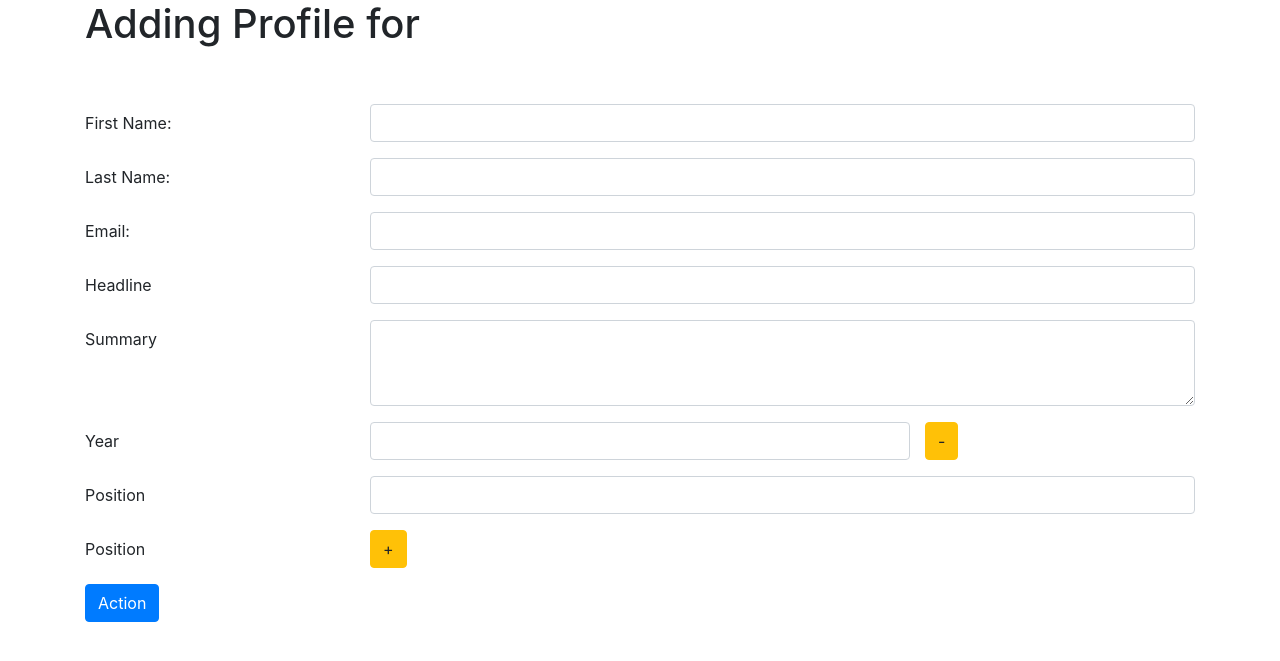
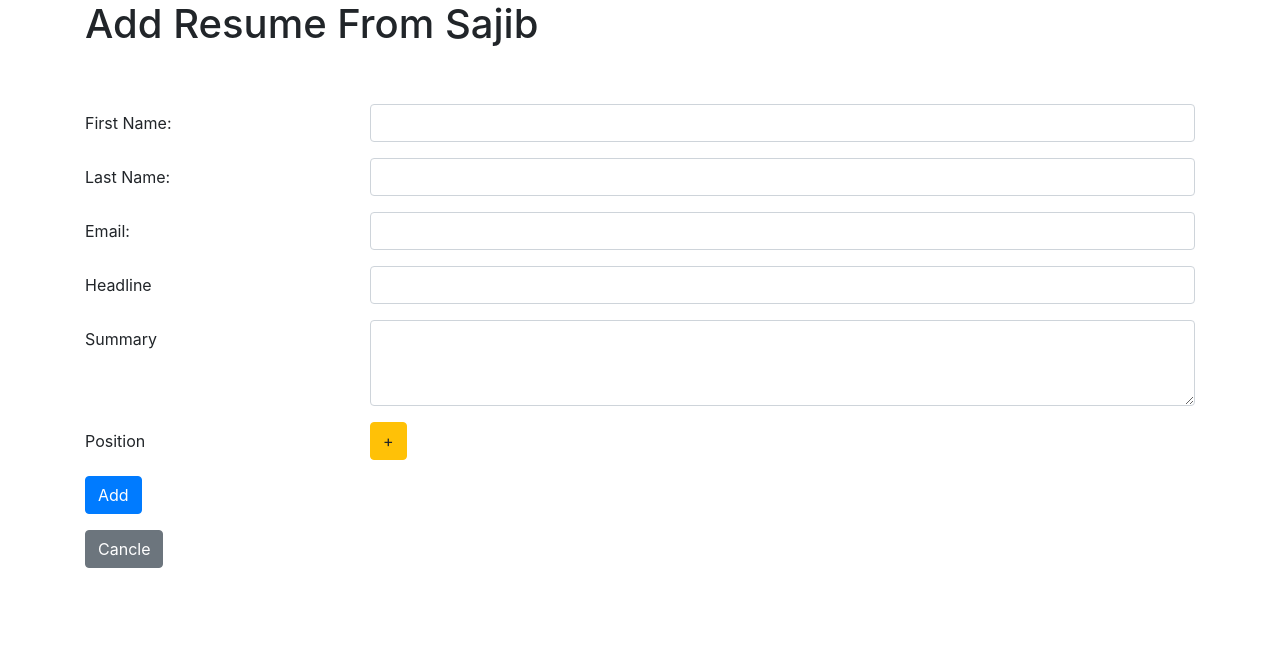
Before and after one commit to sajibAdhi/wa4e, a PHP site: page /add.php in a window 1280 px wide. Shown: the top 661 px of the page. Run offline with PHP 8.4, Linux system fonts and the light colour scheme.

Commit message:
jjj w3 assingment  -> Add

```diff
--- /dev/null
+++ b/JJJ/w3_assingment/Model/addModel.php
@@ -0,0 +1,76 @@
+<?php
+require_once "baseModel.php";
+
+/// Insertion
+if (
+    isset($_POST['first_name']) &&
+    isset($_POST['last_name']) &&
+    isset($_POST['email']) &&
+    isset($_POST['headline']) &&
+    isset($_POST['summary'])
+) {
+
+    $fn = $_POST['first_name'];
+    $ln = $_POST['last_name'];
+    $em = $_POST['email'];
+    $hl = $_POST['headline'];
+    $su = $_POST['summary'];
+
+    $msg = validateProfile();
+
+    if (is_string($msg)) {
+        $_SESSION['error'] = $msg;
+        header("Location: add.php");
+        return;
+    }
+
+    /// Insert Query
+    $prepare = $pdo->prepare('INSERT INTO Profile (user_id, first_name, last_name, email, headline, summary)
+                    VALUES ( :uid, :fn, :ln, :em, :he, :su)');
+
+    /// Execute Query
+    $success = $prepare->execute(array(
+        ':uid' => $_SESSION['user'],
+        ':fn' => $fn,
+        ':ln' => $ln,
+        ':em' => $em,
+        ':he' => $hl,
+        ':su' => $su
+    ));
+
+    /// If DATA Insertion seccessful then incert Position
+    if ($success != false) {
+
+        $profile_id = $pdo->lastInsertId();
+        $rank = 1;
+        for($i=1; $i<=9; $i++){
+            if( !isset($_POST['year'.$i])) continue;
+            if( !isset($_POST['position'.$i])) continue;
+
+            $year = $_POST['year'.$i];
+            $post = $_POST['position'.$i];
+
+            $insertSql = "INSERT INTO position (profile_id, rank, year, description) VALUES (:pid, :r, :y, :d)";
+            $prepare = $pdo->prepare($insertSql);
+            $execute = $prepare->execute(array(
+                ':pid' => $profile_id,
+                ':r' => $rank,
+                ':y' => $year,
+                ':d' => $post,
+            ));
+
+            $rank++;
+        }
+
+        $_SESSION['success'] = " Record added";
+        header("Location: index.php");
+        return;
+    } else {
+
+        $_SESSION['error'] = "Record Inserted Failed";
+    }
+
+
+    header("Location: add.php");
+    return;
+}
--- a/JJJ/w3_assingment/add.php
+++ b/JJJ/w3_assingment/add.php
@@ -1,3 +1,4 @@
+<?php require_once"Model/addModel.php"; ?>
 <!DOCTYPE html>
 <html lang="en">
 
@@ -11,10 +12,10 @@
 
 <body>
     <div class="container">
-        <h1>Adding Profile for <?= empty($_SESSION['user']) ? '' : $_SESSION['user'] ?></h1>
+        <h1>Add Resume From Sajib</h1>
         <br>
         <br>
-        <form>
+        <form method="POST">
             <!-- First Name -->
             <div class="form-group row">
                 <label for="first_name" class="col-md-3 col-form-label">First Name:</label>
@@ -51,22 +52,8 @@
                 </div>
             </div>
             <!-- New  Positions -->
-            <div class="newPositions">
-                <div id="position">
-                    <div class="form-group row">
-                        <label class="col-md-3 col-form-label">Year</label>
-                        <div class="col-md-6">
-                            <input type="text" class="form-control" name="year">
-                        </div>
-                        <button type="button" class="btn btn-warning">-</button>
-                    </div>
-                    <div class="form-group row">
-                        <label class="col-md-3 col-form-label">Position</label>
-                        <div class="col-md-9">
-                            <input type="text" class="form-control" name="position">
-                        </div>
-                    </div>
-                </div>
+            <div id="positionFields">
+
             </div>
             <!-- position -->
             <div class="form-group row">
@@ -78,10 +65,11 @@
             <!-- Add Button -->
             <div class="form-group row">
                 <div class="col-md-12">
-                    <button type="submit" class="btn btn-primary">Action</button>
+                    <button type="submit" class="btn btn-primary">Add</button>
                 </div>
             </div>
         </form>
+        <a name="" id="" class="btn btn-secondary" href="index.php" role="button">Cancle</a>
     </div>
     <br>
     <br>
@@ -102,12 +90,22 @@
                 }
                 countPos++;
                 window.console && console.log("Adding position " + countPos);
-                $('#position_fields').append(
+                $('#positionFields').append(
                     '<div id="position' + countPos + '"> \
-                        <p>Year: <input type="text" name="year' + countPos + '" value="" /> \
-                        <input type="button" value="-" \
-                        onclick="$(\'#position' + countPos + '\').remove();return false;"></p> \
-                        <textarea name="desc' + countPos + '" rows="8" cols="80"></textarea>\
+                        <div class="form-group row"> \
+                            <label class="col-md-3 col-form-label">Year</label> \
+                            <div class="col-md-6"> \
+                                <input type="text" class="form-control" name="year'+ countPos +'"> \
+                            </div> \
+                            <button type="button" onclick="$(\'#position' + countPos + '\').remove();return false;" \
+                            class="btn btn-warning">-</button> \
+                        </div> \
+                        <div class="form-group row"> \
+                            <label class="col-md-3 col-form-label">Position</label> \
+                            <div class="col-md-9"> \
+                                <input type="text" class="form-control" name="position'+countPos+'"> \
+                            </div> \
+                        </div> \
                     </div>'
                 );
             });
```
Also changed, not shown: JJJ/w3_assingment/Model/baseModel.php (added, +48 -0 lines).
